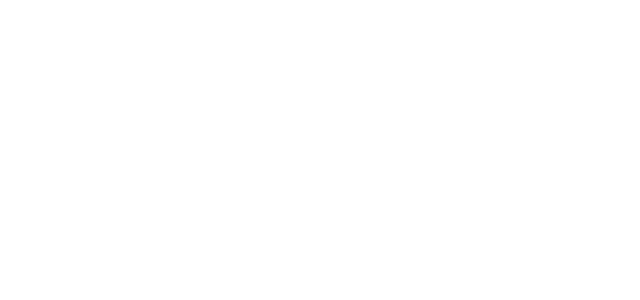
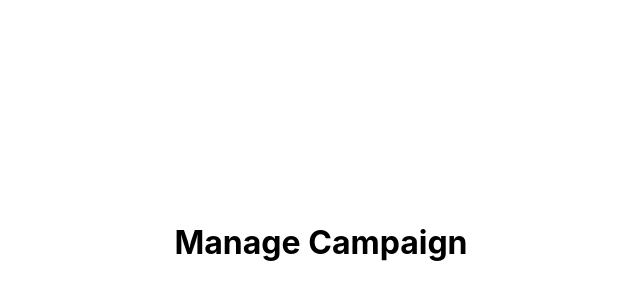
Before and after one commit to Zeph-T/MailerPro, a React (Create React App) app in the folder frontend/: page /managecampaign in a window 1280 px wide. Before the commit this address had no page. Shown: the part 158-458 px from the top of the page, without its empty margins (319-959 px from the left). Built offline with nearby package versions, Linux system fonts and the light colour scheme.

Commit message:
Set Up basic routes

```diff
--- a/frontend/src/App.jsx
+++ b/frontend/src/App.jsx
@@ -3,11 +3,15 @@ import React from "react";
 import { Routes, Route } from "react-router-dom";
 
 import Home from "./Containers/Home";
+import ManageCampaign from "./Containers/ManageCampaign";
 
 const App = () => {
   return (
     <Routes>
       <Route exact path="/" element={<Home />} />
+      <Route path="/managecampaign" element={<ManageCampaign />} />
+      <Route path="/managecampaign/:id" element={<ManageCampaign />} />
+      <Route path="/createcampaign" element={<ManageCampaign isNew />} />
     </Routes>
   );
 };
--- a/frontend/src/Containers/Home/Home.jsx
+++ b/frontend/src/Containers/Home/Home.jsx
@@ -1,22 +1,15 @@
 import React from "react";
 
-import {useSelector} from "react-redux";
+import { useSelector } from "react-redux";
 
 import styles from "./Home.module.css";
 
-import Button from "../../Components/Button";
-
 const Home = () => {
-
-  const exampleState = useSelector(state => state.example.exampleState);
+  const exampleState = useSelector((state) => state.example.exampleState);
 
   return (
     <div className={styles.container}>
-      <h1>Home Component</h1>
-
-      <span>Example State Value : {exampleState}</span>
-
-      <Button title="Sample Button" />
+      <h1>Home Page</h1>
     </div>
   );
 };
--- /dev/null
+++ b/frontend/src/Containers/ManageCampaign/ManageCampaign.jsx
@@ -0,0 +1,15 @@
+import React from "react";
+
+import { useSelector } from "react-redux";
+
+import styles from "./ManageCampaign.module.css";
+
+const ManageCampaign = ({ isNew }) => {
+  return (
+    <div className={styles.container}>
+      <h1>{isNew ? "New Campaign" : "Manage Campaign"}</h1>
+    </div>
+  );
+};
+
+export default ManageCampaign;
--- /dev/null
+++ b/frontend/src/Containers/ManageCampaign/ManageCampaign.module.css
@@ -0,0 +1,8 @@
+.container {
+  height: 100vh;
+  width: 100vw;
+  display: flex;
+  align-items: center;
+  justify-content: center;
+  flex-direction: column;
+}
--- /dev/null
+++ b/frontend/src/Containers/ManageCampaign/index.js
@@ -0,0 +1,2 @@
+import ManageCampaign from "./ManageCampaign";
+export default ManageCampaign;
```
Also changed, not shown: frontend/vite.config.ts (+5 -5 lines).
